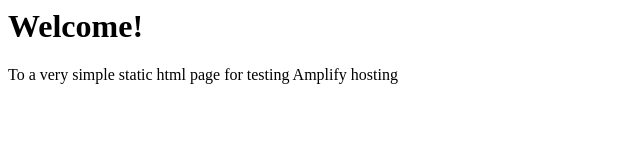
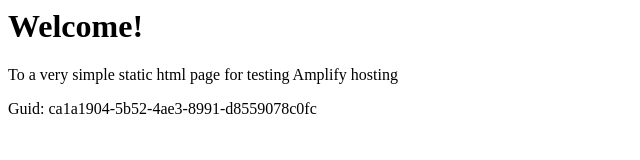
Before and after one commit to aws-aemilia-syd/Github-PR-Commit-Integration-Test-DoNotTouch-v0-prod-ap-southeast-2, a website: page src/index.html in a window 1280 px wide. Shown: the whole page, without its empty margins (0-640 px from the left). Drawn offline with Linux system fonts and the light colour scheme.

Commit message:
commit from integ tests

```diff
--- a/src/index.html
+++ b/src/index.html
@@ -1,3 +1,5 @@
+
+
 <html lang="en">
 
 <head>
@@ -10,6 +12,6 @@
 <body>
     <h1>Welcome!</h1>
     <p>To a very simple static html page for testing Amplify hosting</p>
-</body>
+    <p>Guid: ca1a1904-5b52-4ae3-8991-d8559078c0fc</p></body>
 
 </html>
```
